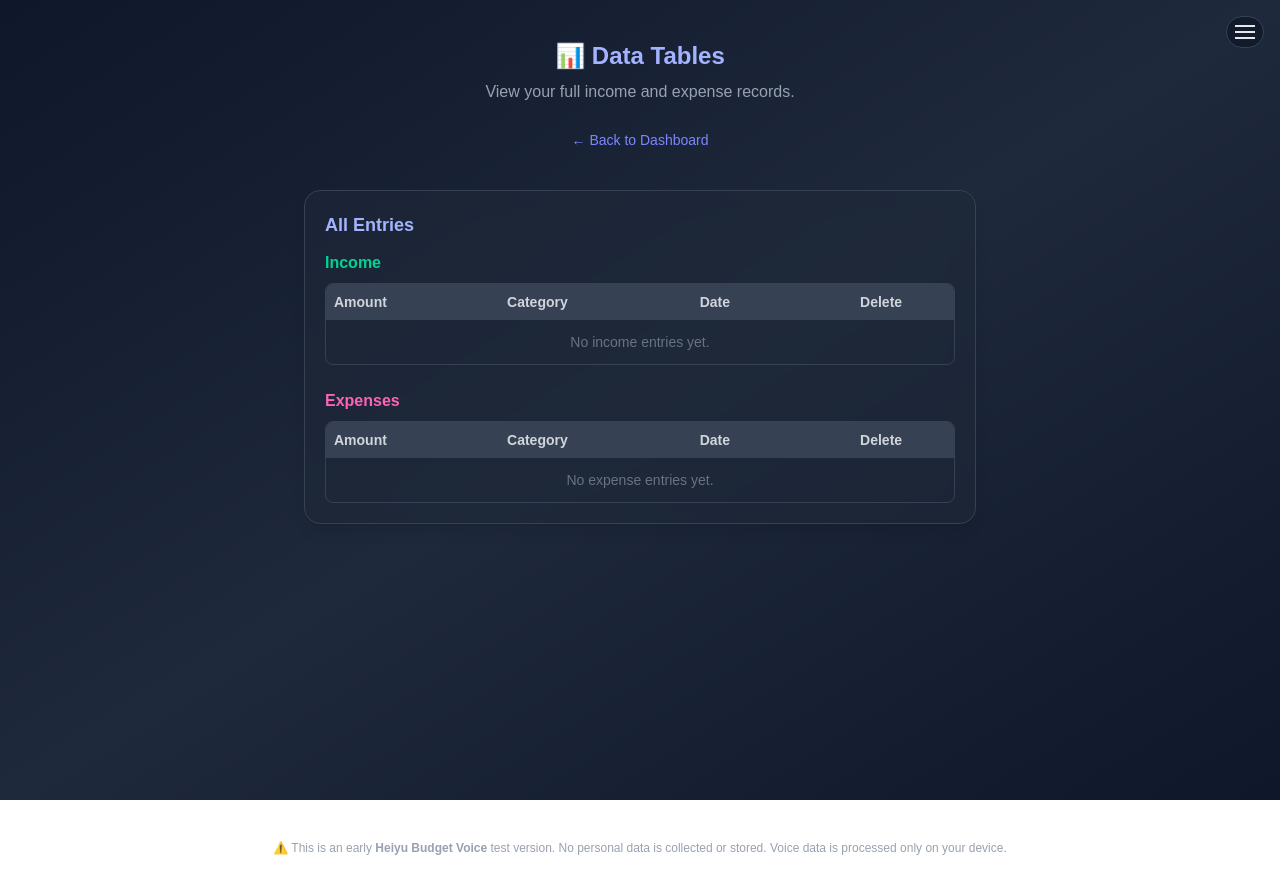
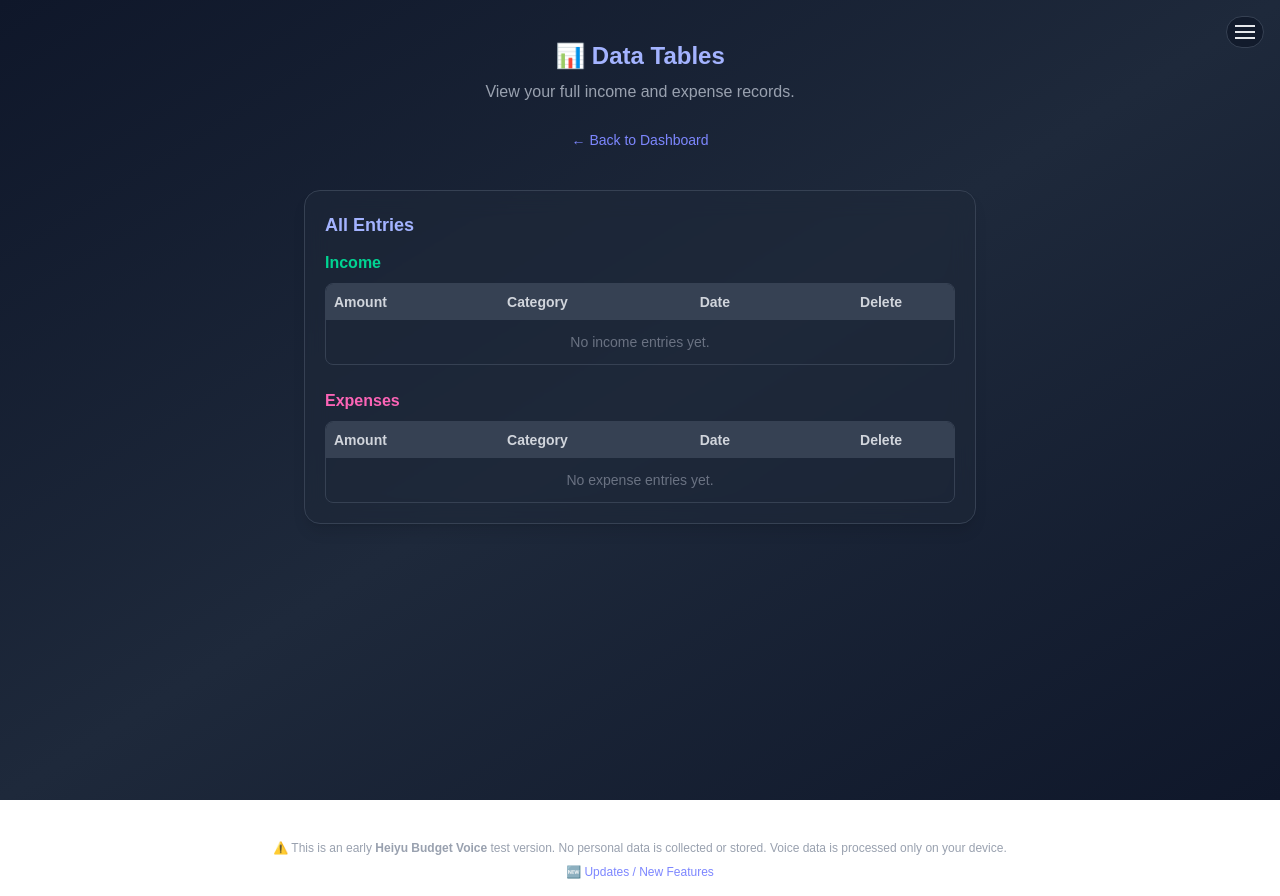
Before and after one commit to IrishDec/heiyu-budget-voice, a Next.js app in the folder frontend/: page /data-tables in a window 1280 px wide. Before the commit the page ends 872 px from the top, so only its background shows below. Built offline with nearby package versions, Linux system fonts and the light colour scheme.

Commit message:
Add Updates/New Features link in footer

```diff
--- a/frontend/app/components/FooterNote.tsx
+++ b/frontend/app/components/FooterNote.tsx
@@ -1,4 +1,6 @@
 "use client";
+
+import Link from "next/link";
 
 export default function FooterNote() {
   return (
@@ -7,6 +9,13 @@ export default function FooterNote() {
         ⚠️ This is an early <strong>Heiyu Budget Voice</strong> test version.
         No personal data is collected or stored. Voice data is processed only on your device.
       </p>
+
+      <Link
+        href="/updates"
+        className="block text-indigo-400 hover:text-indigo-300 mt-2"
+      >
+        🆕 Updates / New Features
+      </Link>
     </footer>
   );
 }
```
